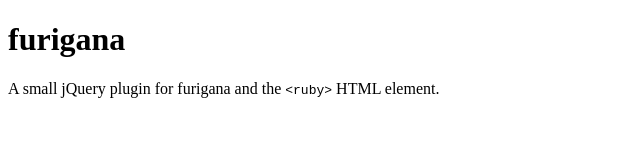
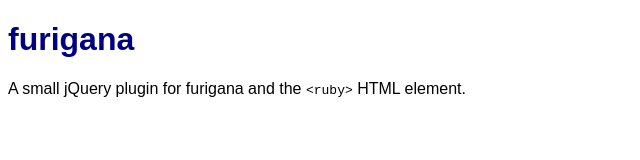
Before and after one commit to ricketts30/furigana, a plain HTML site: page docs/index.html in a window 1280 px wide. Shown: the whole page, without its empty margins (0-640 px from the left). Drawn offline with Linux system fonts and the light colour scheme.

```diff
--- a/docs/index.html
+++ b/docs/index.html
@@ -3,7 +3,7 @@
     <head>
         <meta charset="UTF-8">
         <title>furigana</title>
-        <link rel="stylesheet" src="./docs.css">
+        <link rel="stylesheet" href="./docs.css">
     </head>
     <body>
         <h1>furigana</h1>
```
Also changed, not shown: 1 other file.
